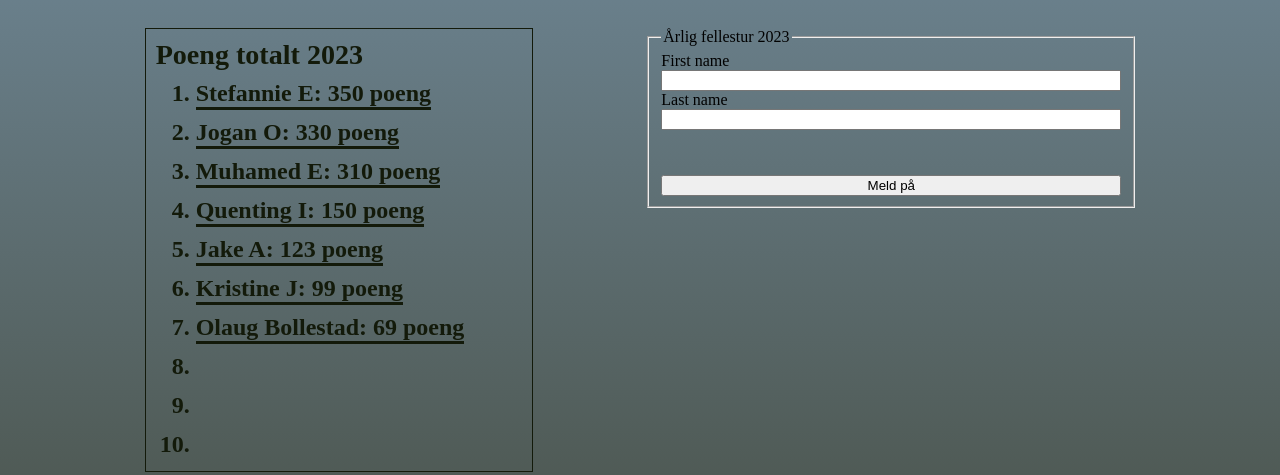
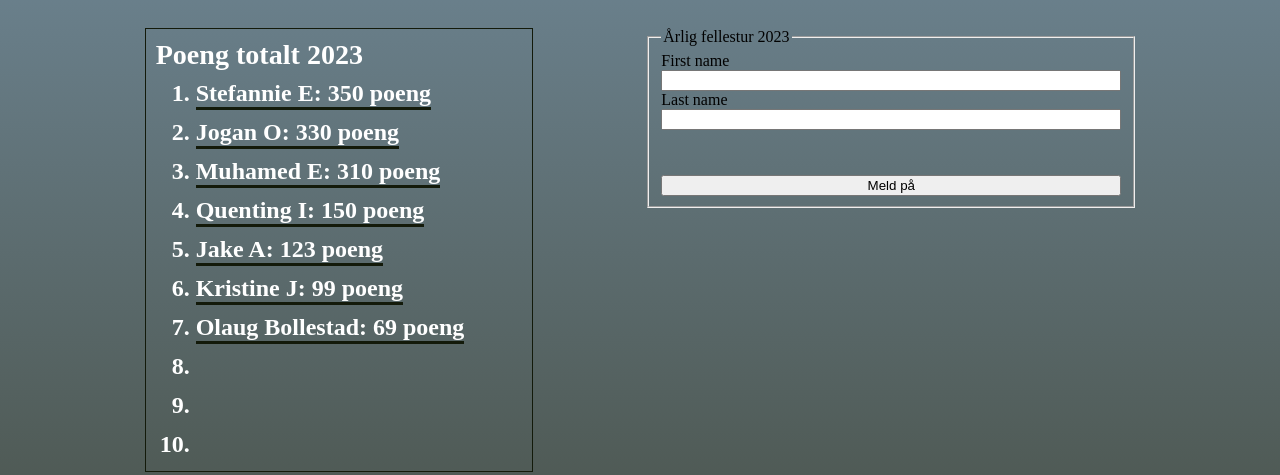
Before and after one commit to havardekodehode/flyFishingSite, a plain HTML site: page index.html in a window 1280 px wide. Shown: the part 365-840 px from the top of the page. Drawn offline with Linux system fonts and the light colour scheme.

Commit message:
whitetext

```diff
--- a/style.css
+++ b/style.css
@@ -93,7 +93,7 @@ body{
 
   .scoreboard{
 	border: solid var(--color4) 1px;
-	color: var(--color4);
+	color: white;
 	text-shadow: var(--color4) 0.1px 0.5px 1x;
 	font-size: 1.5rem;
 	font-weight: bold;
```
